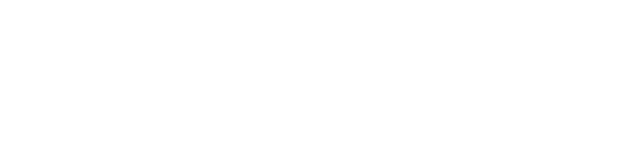
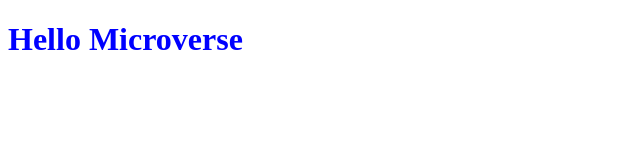
Before and after one commit to umair-rao/Microverse-Project-1st-week-, a website: page index.html in a window 1280 px wide. Shown: the whole page, without its empty margins (0-640 px from the left). Drawn offline with Linux system fonts and the light colour scheme.

Commit message:
First Task completed

```diff
--- a/index.html
+++ b/index.html
@@ -4,9 +4,10 @@
     <meta charset="UTF-8">
     <meta http-equiv="X-UA-Compatible" content="IE=edge">
     <meta name="viewport" content="width=device-width, initial-scale=1.0">
-    <title>Document</title>
+    <link rel="stylesheet" href="style.css">
+    <title>Microverse Project 1st Week</title>
 </head>
 <body>
-
+    <h1 class="header">Hello Microverse</h1>
 </body>
 </html>
--- /dev/null
+++ b/style.css
@@ -0,0 +1,3 @@
+.header{
+    color: blue;
+}
```
Also changed, not shown: package.json (added, +20 -0 lines), README.md, 2 other files.
